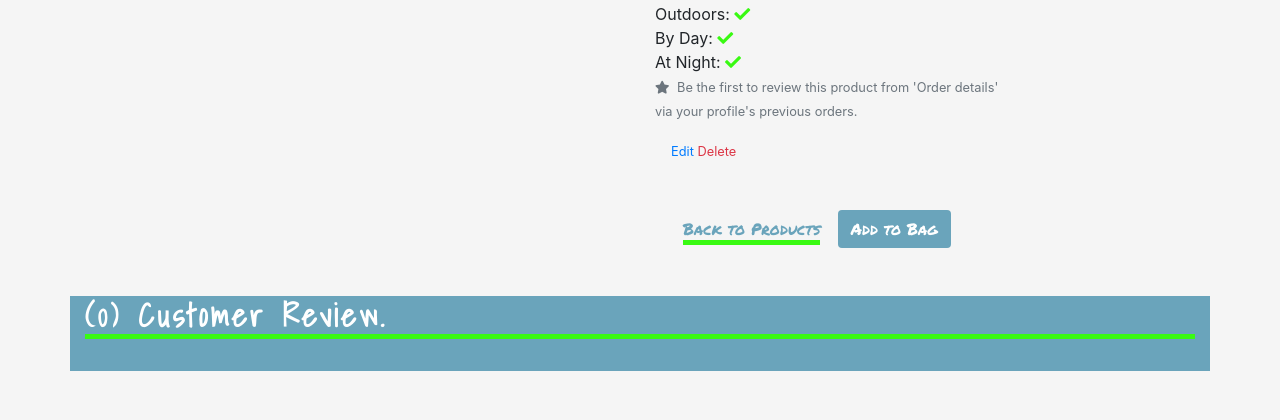
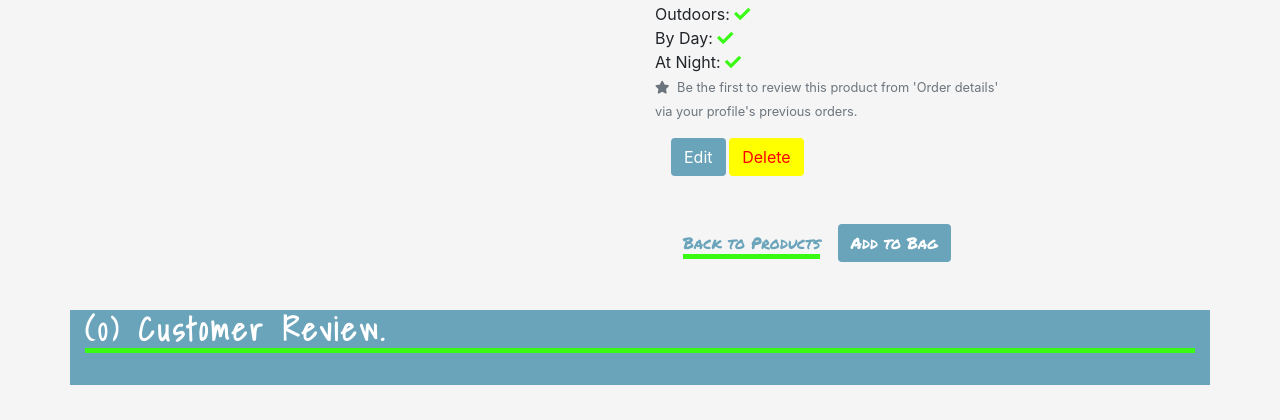
Before and after one commit to FirmoDaniel/Total_Health_At_Home, a Django app: page /products/1/ in a window 1280 px wide. Shown: the part 328-748 px from the top of the page. Run offline with Django 3.2, Linux system fonts and the light colour scheme; the visitor is signed in with stand-in values (Sample User, id 1); data comes from the database, SQL or seed files in the repository; parts of the project's set-up code (start-up, migrations or seed data) failed here and were passed over; some libraries are stand-ins or nearby versions.

Commit message:
ADDED: delete redundancy to product_detail page.

```diff
--- a/products/templates/products/product_detail.html
+++ b/products/templates/products/product_detail.html
@@ -53,8 +53,10 @@
                         </p>
                         {% if request.user.is_superuser %}
                             <small class="ml-3">
-                                <a href="{% url 'edit_product' product.id %}">Edit</a>
-                                <a class="text-danger" href="{% url 'delete_product' product.id %}">Delete</a>
+                                <span id="edit-button"><a class="btn bg-blue text-white" href="{% url 'edit_product' product.id %}">Edit</a></span>
+                                <span id="product-fake-delete-button"><a class="btn bg-yellow text-red" href="">Delete</a></span>
+                                <span id="product-cancel-button"><a class="btn bg-green text-white" href="{% url 'product_detail' product.id %}">Cancel</a></span>
+                                <span id="product-delete-button"><a class="btn bg-red text-yellow ml-3" href="{% url 'delete_product' product.id %}">Confirm Delete Forever</a></span>
                             </small>
                         {% endif %}
                         <!--Form to post product to the bag-->
@@ -100,8 +102,10 @@
                         <p class="mb-1 text-small">"{{ review.username }}" said, {{ review.description|capfirst }}</p>
                         <p class="small text-muted"> {{ review.shortdate }} </p>
                         {% if user.is_superuser %}
-                            <span><a href="{% url 'delete_review' review.id %}">Delete</a></span>
-                            <span><a href="{% url 'edit_review' review.id %}">Edit</a></span>
+                        <span id="edit-button"><a class="btn bg-blue text-white" href="{% url 'edit_review' review.id %}">Edit</a></span>
+                        <span id="fake-delete-button"><a class="btn bg-yellow text-red" href="">Delete</a></span>
+                        <span id="cancel-button"><a class="btn bg-green text-white" href="{% url 'product_detail' review.pname %}">Cancel</a></span>
+                        <span id="delete-button"><a class="btn bg-red text-yellow" href="{% url 'delete_review' review.id %}">Confirm Delete Forever</a></span>
                         {% endif %}
                     </div>
                 </div>
@@ -113,4 +117,28 @@
 
 {% block postloadjs %}
 {{ block.super }}
+<script type="text/javascript">
+        $(document).ready(function(){
+            $("#delete-button").hide();
+            $("#cancel-button").hide();
+
+            $("#fake-delete-button").on("click", function(e){
+                e.preventDefault();
+                $("#delete-button").show();
+                $("#cancel-button").show();
+                $("#fake-delete-button").disable();
+            });
+        });
+        $(document).ready(function(){
+            $("#product-delete-button").hide();
+            $("#product-cancel-button").hide();
+
+            $("#product-fake-delete-button").on("click", function(e){
+                e.preventDefault();
+                $("#product-delete-button").show();
+                $("#product-cancel-button").show();
+                $("#product-fake-delete-button").disable();
+            });
+        });
+    </script>
 {% endblock %}
```
Also changed, not shown: profiles/templates/profiles/profile.html (+11 -4 lines).
